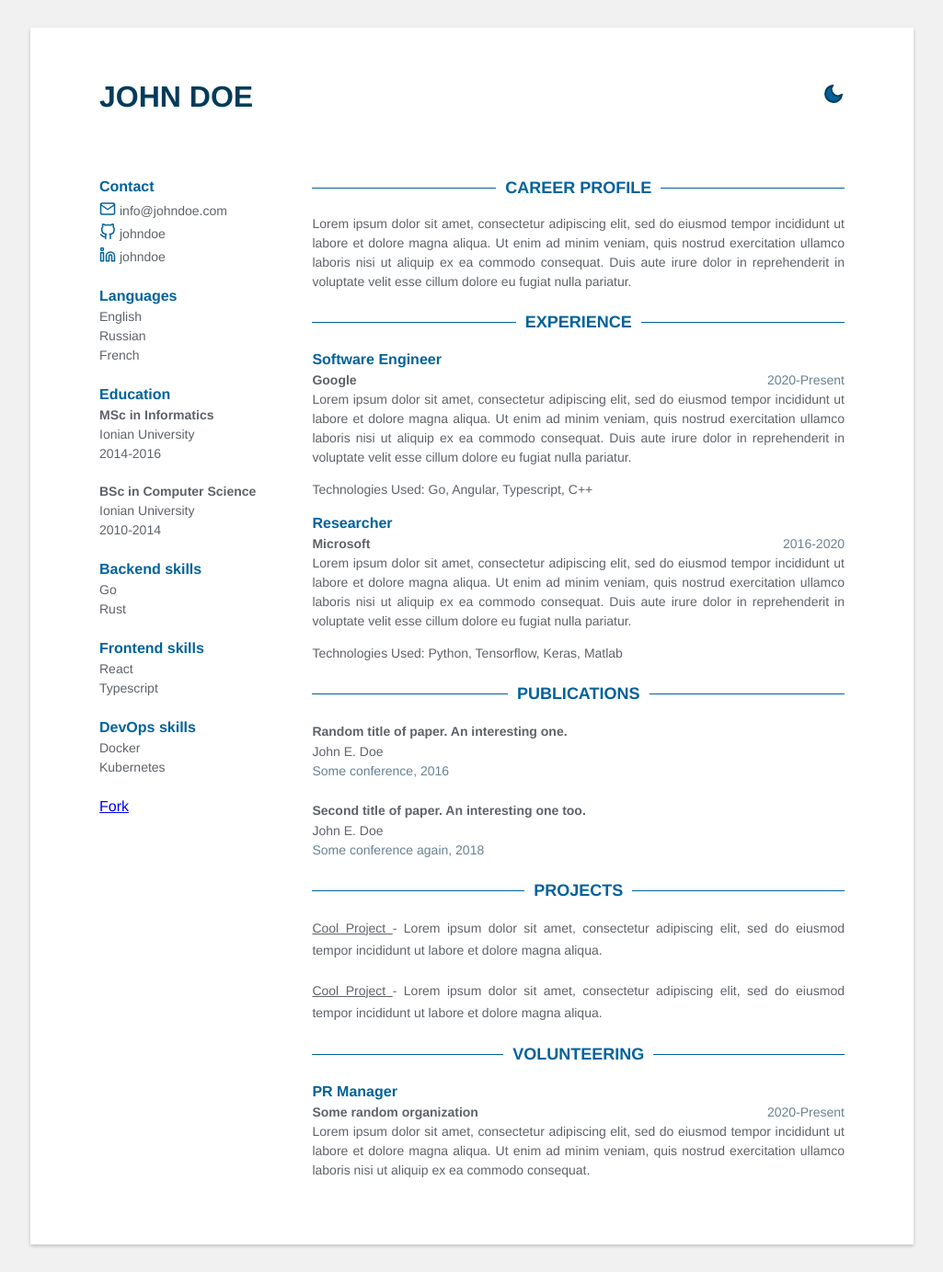
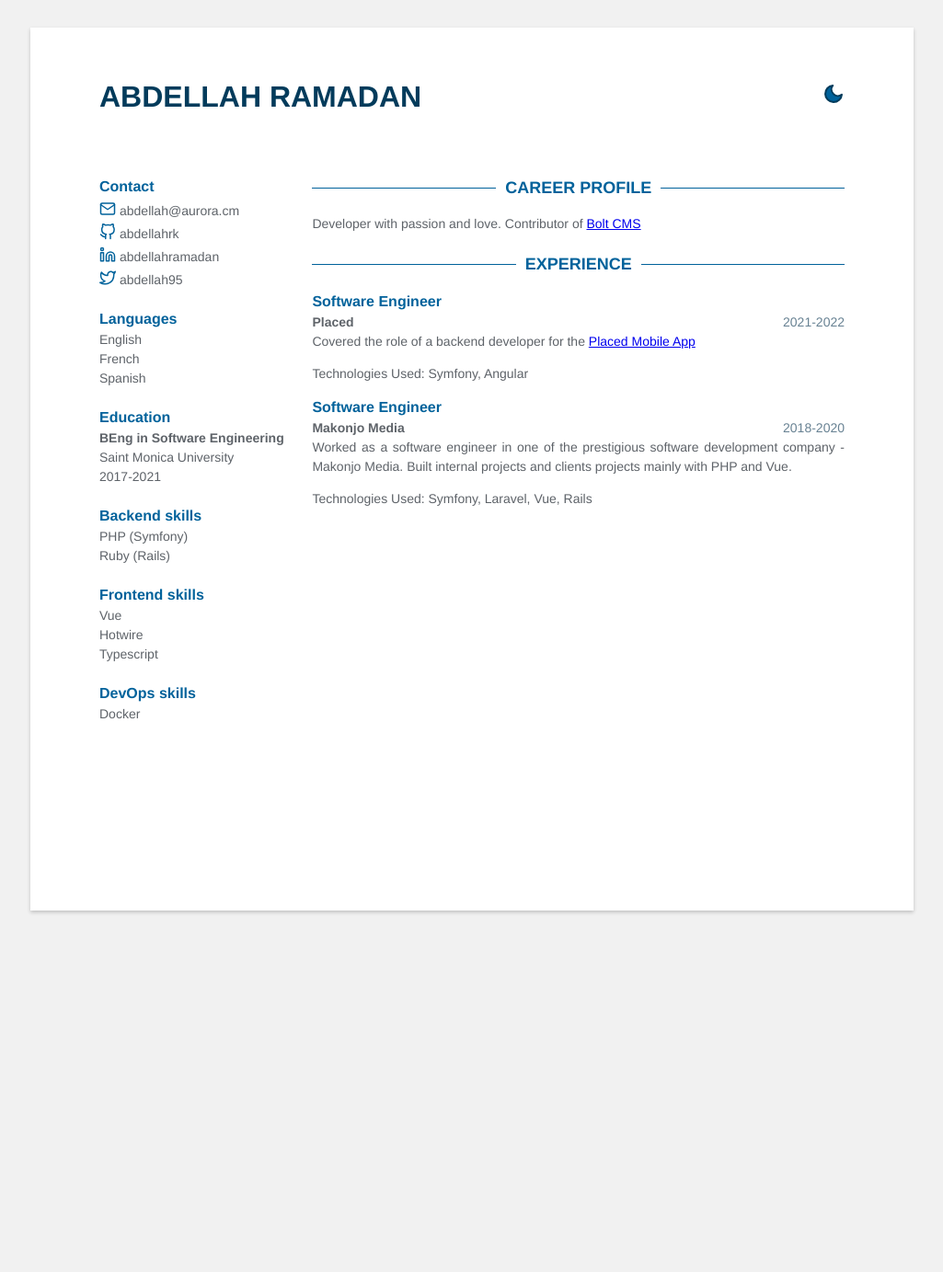
Before and after one commit to abdellahrk/abdellahrk.github.io, a Jekyll site: the page built from index.html, in a window 1280 px wide. Shown: the whole page at 92% size, without its empty margins (127-1152 px from the left). Built offline with Jekyll 4.4.1, drawn with Linux system fonts in a browser that asks for light colours; after the commit the page ends 1020 px from its top, so only the background shows below that.

Commit message:
setup the project

```diff
--- a/_config.yml
+++ b/_config.yml
@@ -1,6 +1,6 @@
-title: CV | A jekyll template
-description:  A beautiful template for your CV.
-url: https://jekyll-cv.stavrospanakakis.com
+title: CV | Abdellah Ramadan
+description:  Simple CV showing my career path.
+url: https://abdellahrk.github.io
 baseurl: ''
 theme_skin: blue
 
--- a/_data/data.yml
+++ b/_data/data.yml
@@ -1,77 +1,64 @@
-name: John Doe
+name: Abdellah Ramadan
 support_dark_mode: true
 fork: true
 
 # Sidebar
 contact:
-  email: info@johndoe.com
-  github: johndoe
-  linkedin: johndoe
+  email: abdellah@aurora.cm
+  github: abdellahrk
+  linkedin: abdellahramadan
   phone:
   gitlab:
-  twitter:
+  twitter: abdellah95
 
 languages:
   - idiom: English
-  - idiom: Russian
   - idiom: French
+  - idiom: Spanish
 
 education:
-  - degree: MSc in Informatics
-    time: 2014-2016
-    university: Ionian University
 
-  - degree: BSc in Computer Science
-    time: 2010-2014
-    university: Ionian University
+  - degree: BEng in Software Engineering
+    time: 2017-2021
+    university: Saint Monica University
 
 skills:
   - category: Backend
     skill:
-      - Go
-      - Rust
+      - PHP (Symfony)
+      - Ruby (Rails)
   - category: Frontend
     skill:
-      - React
+      - Vue
+      - Hotwire
       - Typescript
   - category: DevOps
     skill:
       - Docker
-      - Kubernetes
 
 # Profile
 profile: |
-  Lorem ipsum dolor sit amet, consectetur adipiscing elit, sed do eiusmod
-  tempor incididunt ut labore et dolore magna aliqua. Ut enim ad minim veniam,
-  quis nostrud exercitation ullamco laboris nisi ut aliquip ex ea commodo consequat.
-  Duis aute irure dolor in reprehenderit in voluptate velit esse cillum dolore eu
-  fugiat nulla pariatur.
+  Developer with passion and love. Contributor of <a href="https://boltcms.io">Bolt CMS</a>
 
 # Experience
 experience:
   - role: Software Engineer
-    time: 2020-Present
-    company: Google
+    time: 2021-2022
+    company: Placed
     details: |
-      Lorem ipsum dolor sit amet, consectetur adipiscing elit, sed do eiusmod
-      tempor incididunt ut labore et dolore magna aliqua. Ut enim ad minim veniam,
-      quis nostrud exercitation ullamco laboris nisi ut aliquip ex ea commodo consequat.
-      Duis aute irure dolor in reprehenderit in voluptate velit esse cillum dolore eu
-      fugiat nulla pariatur.
+      Covered the role of a backend developer for the <a href="https://placed-app.com">Placed Mobile App</a>
+
     technologies_used: |
-      Go, Angular, Typescript, C++
+      Symfony, Angular
 
-  - role: Researcher
-    time: 2016-2020
-    company: Microsoft
+  - role: Software Engineer
+    time: 2018-2020
+    company: Makonjo Media
     details: |
-      Lorem ipsum dolor sit amet, consectetur adipiscing elit, sed do eiusmod
-      tempor incididunt ut labore et dolore magna aliqua. Ut enim ad minim veniam,
-      quis nostrud exercitation ullamco laboris nisi ut aliquip ex ea commodo consequat.
-      Duis aute irure dolor in reprehenderit in voluptate velit esse cillum dolore eu
-      fugiat nulla pariatur.
+      Worked as a software engineer in one of the prestigious software development company - Makonjo Media.
+      Built internal projects and clients projects mainly with PHP and Vue.
     technologies_used: |
-      Python, Tensorflow, Keras, Matlab
+      Symfony, Laravel, Vue, Rails
 
 publications:
   - title: Random title of paper. An interesting one.
--- a/index.html
+++ b/index.html
@@ -9,15 +9,14 @@ layout: default
       {% include languages.html %}
       {% include education.html %}
       {% include skills.html %}
-      {% include fork.html %}
     </div>
 
     <div class="main">
       {% include career-profile.html %}
       {% include experience.html %}
-      {% include publications.html %}
-      {% include projects.html %}
-      {% include volunteering.html %}
+      <!--{% include publications.html %}-->
+      <!--{% include projects.html %}-->
+      <!--{% include volunteering.html %}-->
     </div>
   </div>
 </div>
```
